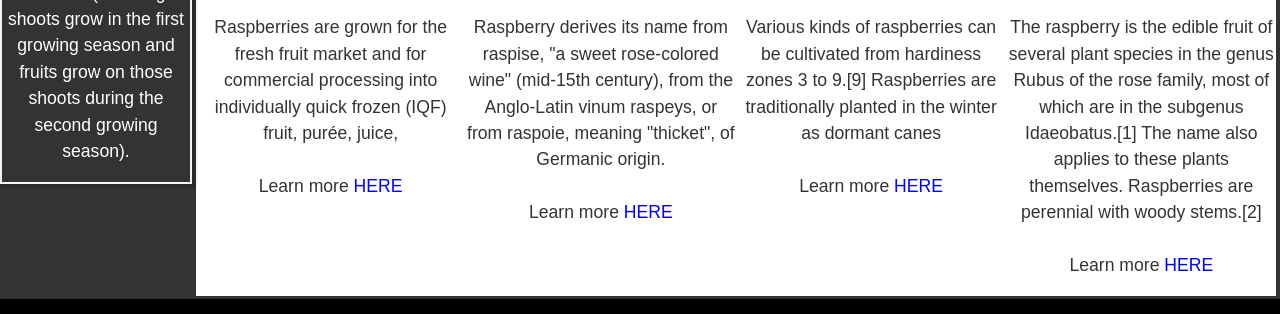
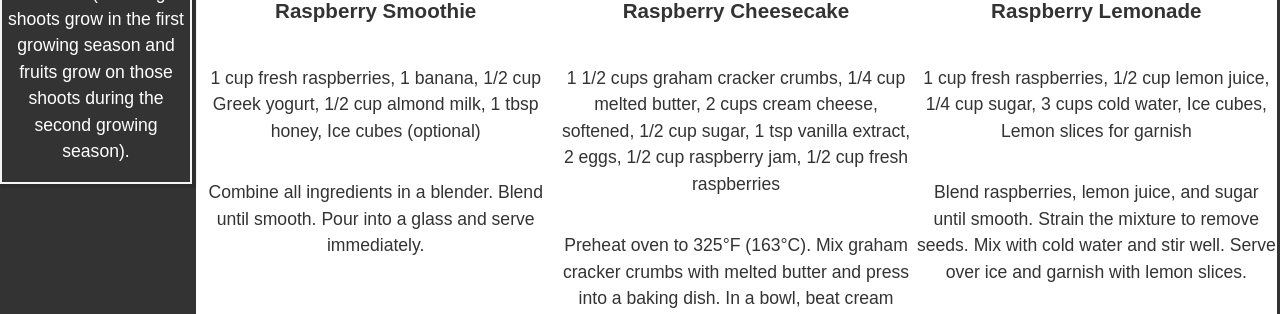
Before and after one commit to knighthawk4227/Comp1537, a website: page express-routing/express-routing/app/html/index.html in a window 1280 px wide. Shown: the part 1047-1361 px from the top of the page. Drawn offline with Linux system fonts and the light colour scheme; a web font is replaced by a local one.

Commit message:
adding js to put jso into template

```diff
--- /dev/null
+++ b/express-routing/express-routing/app/data/recipe.json
@@ -0,0 +1,59 @@
+{
+  "recipes": [
+    {
+      "name": "Raspberry Smoothie",
+      "ingredients": [
+        "1 cup fresh raspberries",
+        "1 banana",
+        "1/2 cup Greek yogurt",
+        "1/2 cup almond milk",
+        "1 tbsp honey",
+        "Ice cubes (optional)"
+      ],
+      "instructions": [
+        "Combine all ingredients in a blender.",
+        "Blend until smooth.",
+        "Pour into a glass and serve immediately."
+      ]
+    },
+    {
+      "name": "Raspberry Cheesecake",
+      "ingredients": [
+        "1 1/2 cups graham cracker crumbs",
+        "1/4 cup melted butter",
+        "2 cups cream cheese, softened",
+        "1/2 cup sugar",
+        "1 tsp vanilla extract",
+        "2 eggs",
+        "1/2 cup raspberry jam",
+        "1/2 cup fresh raspberries"
+      ],
+      "instructions": [
+        "Preheat oven to 325°F (163°C).",
+        "Mix graham cracker crumbs with melted butter and press into a baking dish.",
+        "In a bowl, beat cream cheese, sugar, and vanilla until smooth.",
+        "Add eggs one at a time, mixing well.",
+        "Pour mixture over crust and bake for 40 minutes.",
+        "Let cool, then spread raspberry jam on top and garnish with fresh raspberries.",
+        "Refrigerate for at least 2 hours before serving."
+      ]
+    },
+    {
+      "name": "Raspberry Lemonade",
+      "ingredients": [
+        "1 cup fresh raspberries",
+        "1/2 cup lemon juice",
+        "1/4 cup sugar",
+        "3 cups cold water",
+        "Ice cubes",
+        "Lemon slices for garnish"
+      ],
+      "instructions": [
+        "Blend raspberries, lemon juice, and sugar until smooth.",
+        "Strain the mixture to remove seeds.",
+        "Mix with cold water and stir well.",
+        "Serve over ice and garnish with lemon slices."
+      ]
+    }
+  ]
+}
--- a/express-routing/express-routing/app/html/index.html
+++ b/express-routing/express-routing/app/html/index.html
@@ -61,12 +61,25 @@
       <!--section b -->
       <section id="section-b" class="grid">
         <ul>
-          <li>
-            <div class="card">
+
+          <template>
+            <li>
+              <div class="card">
+                <img src="/img/hands-with-raspberries.jpg" alt="">
+                 <div class="card-content">
+                  <h3 id="card1" class="card-title"> </h3>
+                  <p class="ingredients"></p>
+                  <p class="instructions"></p>
+                 </div>
+              </div>
+            </li>
+          </template>
+          <!-- <li>
+            <div  class="card">
               <img
                src="/img/hands-with-raspberries.jpg" alt="">
                <div class="card-content">
-                <h3 class="card-title">RASPBERRIES</h3>
+                <h3 id="head1" class="card-title">RASPBERRIES</h3>
                 <p>Raspberries are grown for the fresh fruit market and for commercial processing into individually quick frozen (IQF) fruit, purée, juice,<br> <br> Learn more<span style="color: blue;"> HERE </span></p>
                </div>
             </div>
@@ -100,7 +113,7 @@
                 <p>The raspberry is the edible fruit of several plant species in the genus Rubus of the rose family, most of which are in the subgenus Idaeobatus.[1] The name also applies to these plants themselves. Raspberries are perennial with woody stems.[2] <br> <br> Learn more<span style="color: blue;"> HERE </span> </p>
                </div>
             </div>
-          </li>
+          </li> -->
         </ul>
       </section>
     </main>
@@ -121,4 +134,5 @@
 </body>
 
 <script src="/js/client.js"></script>
+<script src="/js/json.js"></script>
 </html>
--- /dev/null
+++ b/express-routing/express-routing/public/js/json.js
@@ -0,0 +1,93 @@
+
+document.addEventListener("DOMContentLoaded", function() {
+  console.log("json.js is loaded");
+  var ourRequest = new XMLHttpRequest();
+
+  ourRequest.open("GET", "/app/data/recipe.json", true);
+  //open json file path
+  //wait for everything to load
+  ourRequest.onload = function() {
+    console.log("onload is working");
+    var data = JSON.parse(ourRequest.responseText);
+    console.log(data);
+    const recipeList = document.querySelector('#section-b ul');
+    /*Gets the first instance of this item
+    This is okay since I have only one template (I think man IDK I just want to go to bed) */
+    const template = document.querySelector('template');
+
+    if (!template) {
+      console.error("SHIT IS NOT FOUND");
+    }
+
+    data.recipes.forEach( recipe => {
+      //Clone all the things inside my template
+      const clone = template.content.cloneNode(true);
+
+      clone.querySelector('.card-title').textContent = recipe.name;
+      clone.querySelector('.ingredients').textContent = recipe.ingredients.join(', ');
+      //.join converts to string and adds comma space for the instructions
+      clone.querySelector('.instructions').textContent = recipe.instructions.join(' ');
+
+
+      //add template to section we want
+      recipeList.appendChild(clone);
+    })
+  };
+
+
+  ourRequest.send();
+});
+
+
+
+
+
+
+
+
+
+
+
+// var btn = document.getElementById("btn");
+// var cont = document.getElementById("animal-info");
+// var pageCount = 1;
+
+// btn.addEventListener("click", function() {
+
+
+//   //POST would be to send data
+//   ourRequest.open('GET', 'https://learnwebcode.github.io/json-example/animals-'+ pageCount + '.json');
+//   //Go to this URL
+//   ourRequest.onload = function() {
+//     //execute a script once a web page has completely loaded all content (
+//     //returns the text received from a server following a request being sent
+//     var ourData = JSON.parse(ourRequest.responseText);
+//     //parse data at link
+    // addHtml(ourData);
+//   };
+//   //once data has loaded
+//   ourRequest.send();
+//   pageCount++;
+//   if (pageCount > 3) {
+//     btn.classList.add("hide-me");
+//   }
+
+// });
+// objects and arrays storing data
+
+//downloads json data
+
+//function to create and add html
+
+// function addHtml(data) {
+//   var htmlString = "";
+//   //set an empty string
+
+//   for (i = 0; i < data.length; i++) {
+//     htmlString += "<p>" + data[i].name + " is a " + data[i].species + " their likes are "
+//     + data[i].foods.likes + " and their dislikes are " + data[i].foods.dislikes + ".</p>"
+//   }
+//   cont.insertAdjacentHTML('beforeend', htmlString);
+// }
+
+// deleted cool json parsing stuff cause I can not use it since life hates me
```
Also changed, not shown: express-routing/express-routing/index.js (+2 -47 lines), express-routing/express-routing/package.json (+15 -2 lines), 1 other file.
